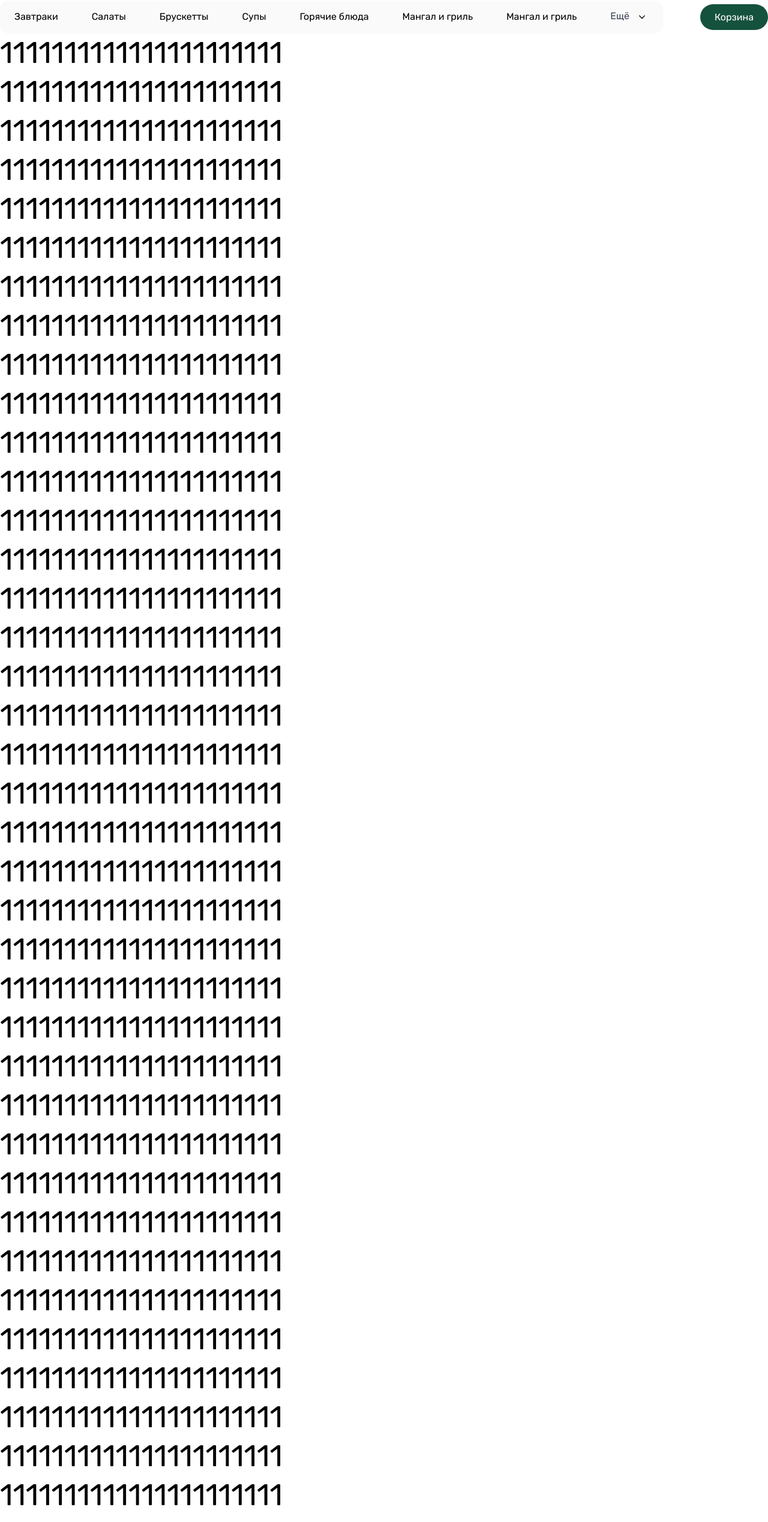
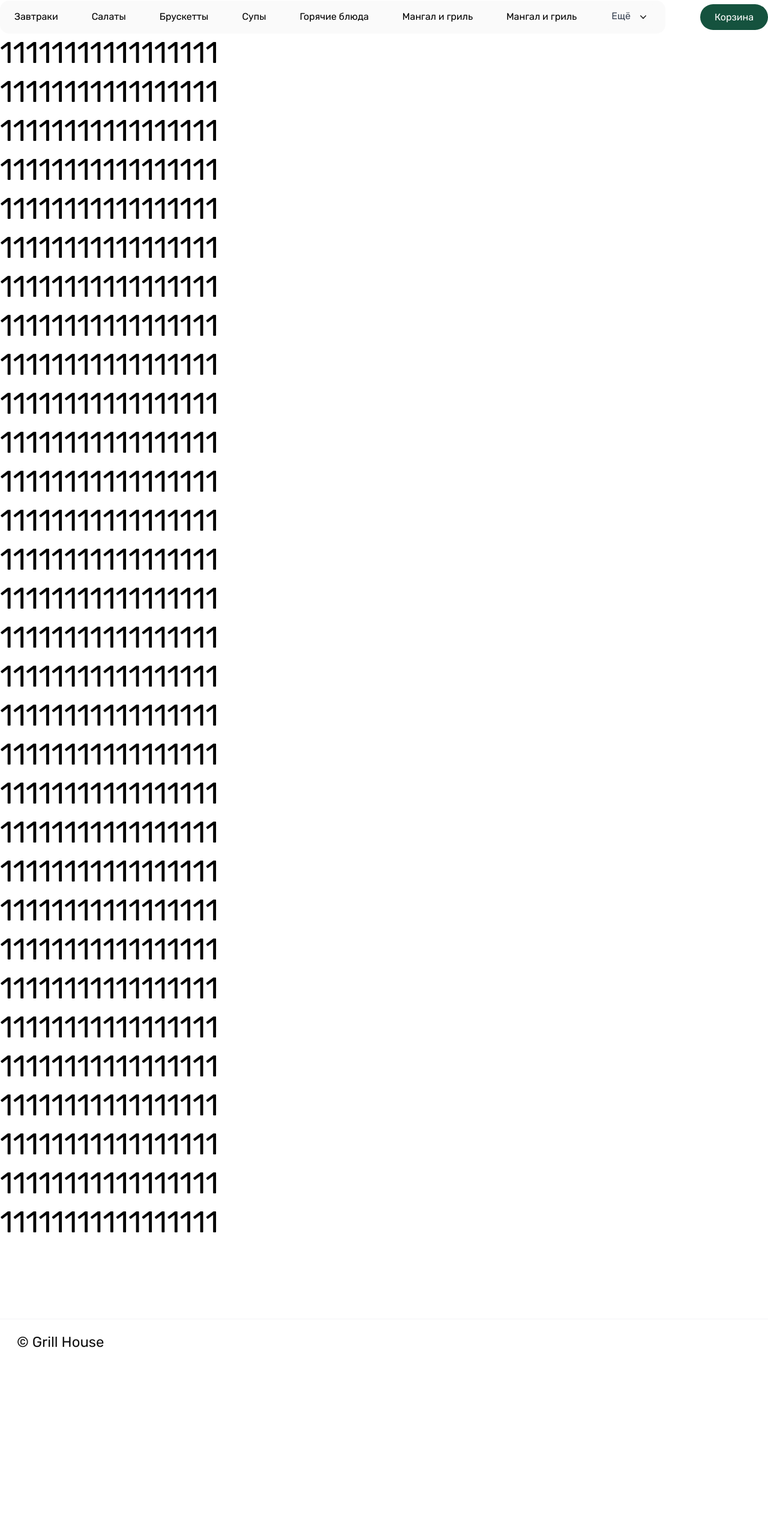
Before and after one commit to SedaMelkhi/grill-house, a Next.js app: page / in a window 1280 px wide. Shown: the part 200-2738 px from the top of the page at 60% size. After the commit the page ends 2475 px from the top, so only its background shows below. Built offline with nearby package versions, Linux system fonts and the light colour scheme.

Commit message:
fix: исправила  слайдер

```diff
--- a/app/components/homePage/menu.tsx
+++ b/app/components/homePage/menu.tsx
@@ -56,7 +56,7 @@ export const MenuWhile = () => {
         <div className="xl:flex  hidden justify-between items-center xl:w-[1300px] m-auto">
         <ul className="flex  justify-center items-center gap-2 rounded-[15px] h-[55px] bg-[#fafafa] transition-all duration-500 ease-in-out">
           {menu.slice(0, 7).map(({ id, name }) => (
-            <li className='pt-[13px] pr-[24px] pb-[13px] pl-[24px] hover:text-red hover:bg-white rounded-[15px]
+            <li className='py-[13px] px-[24px]  hover:text-red hover:bg-white rounded-[15px]
             hover:shadow-[0px_4px_4px_rgba(0,0,0,0.05)] active:shadow-xl transition-color transition-shadow duration-300 ease-in-out'
             key={id}>
               <Link href={`#`}>
@@ -69,7 +69,7 @@ export const MenuWhile = () => {
             onMouseLeave={() => setIsDropdownOpen(false)}>
             <button
               onClick={toggleDropdown}
-              className="flex gap-[10px] p-2 bg-[#fafafa] text-gray-700 rounded-md focus:outline-none"
+              className="flex gap-[10px] py-[10px] px-[10px] bg-[#fafafa] text-gray-700 rounded-md focus:outline-none"
             >
               {selectedOption || 'Ещё'}
               <Image
@@ -87,7 +87,7 @@ export const MenuWhile = () => {
                 {menu.slice(7, 10).map(({ id, name }) => (
             <div key={id}
                   onClick={() => handleOptionClick({name})}
-                  className="px-4 py-2 cursor-pointer rounded-[8px] hover:text-red hover:bg-white
+                  className="p-[10px] cursor-pointer rounded-[8px] hover:text-red hover:bg-white
             hover:shadow-[0px_4px_4px_rgba(0,0,0,0.05)]"
                 >
                   <Link href={`#`}>{name}</Link>
@@ -139,7 +139,7 @@ export const MenuMobile = () => {
     <div className={`flex xl:hidden h-[55px]   items-center
       ${isScrolled ? 'fixed z-10 bg-white top-0 ease-in-out shadow-lg' : 'transition-shadow duration-500 ease-in-out'}`}>
 
-      <div className="w-[98vw] rounded-[20px]  overflow-x-visible">
+      <div className="w-[100%] rounded-[20px]  overflow-x-visible">
         <Swiper
           slidesPerView='auto'
           spaceBetween={8}
@@ -161,46 +161,38 @@ export const MenuMobile = () => {
 
     </div>
     <div>
-      <h1 className="text-[50px]">1111111111111111111111</h1>
-      <h1 className="text-[50px]">1111111111111111111111</h1>
-      <h1 className="text-[50px]">1111111111111111111111</h1>
-      <h1 className="text-[50px]">1111111111111111111111</h1>
-      <h1 className="text-[50px]">1111111111111111111111</h1>
-      <h1 className="text-[50px]">1111111111111111111111</h1>
-      <h1 className="text-[50px]">1111111111111111111111</h1>
-      <h1 className="text-[50px]">1111111111111111111111</h1>
-      <h1 className="text-[50px]">1111111111111111111111</h1>
-      <h1 className="text-[50px]">1111111111111111111111</h1>
-      <h1 className="text-[50px]">1111111111111111111111</h1>
-      <h1 className="text-[50px]">1111111111111111111111</h1>
-      <h1 className="text-[50px]">1111111111111111111111</h1>
-      <h1 className="text-[50px]">1111111111111111111111</h1>
-      <h1 className="text-[50px]">1111111111111111111111</h1>
-      <h1 className="text-[50px]">1111111111111111111111</h1>
-      <h1 className="text-[50px]">1111111111111111111111</h1>
-      <h1 className="text-[50px]">1111111111111111111111</h1>
-      <h1 className="text-[50px]">1111111111111111111111</h1>
-      <h1 className="text-[50px]">1111111111111111111111</h1>
-      <h1 className="text-[50px]">1111111111111111111111</h1>
-      <h1 className="text-[50px]">1111111111111111111111</h1>
-      <h1 className="text-[50px]">1111111111111111111111</h1>
-      <h1 className="text-[50px]">1111111111111111111111</h1>
-      <h1 className="text-[50px]">1111111111111111111111</h1>
-      <h1 className="text-[50px]">1111111111111111111111</h1>
-      <h1 className="text-[50px]">1111111111111111111111</h1>
-      <h1 className="text-[50px]">1111111111111111111111</h1>
-      <h1 className="text-[50px]">1111111111111111111111</h1>
-      <h1 className="text-[50px]">1111111111111111111111</h1>
-      <h1 className="text-[50px]">1111111111111111111111</h1>
-      <h1 className="text-[50px]">1111111111111111111111</h1>
-      <h1 className="text-[50px]">1111111111111111111111</h1>
-      <h1 className="text-[50px]">1111111111111111111111</h1>
-      <h1 className="text-[50px]">1111111111111111111111</h1>
-      <h1 className="text-[50px]">1111111111111111111111</h1>
-      <h1 className="text-[50px]">1111111111111111111111</h1>
-      <h1 className="text-[50px]">1111111111111111111111</h1>
-      <h1 className="text-[50px]">1111111111111111111111</h1>
-      <h1 className="text-[50px]">1111111111111111111111</h1>
+      <h1 className="text-[50px]">11111111111111111</h1>
+      <h1 className="text-[50px]">11111111111111111</h1>
+      <h1 className="text-[50px]">11111111111111111</h1>
+      <h1 className="text-[50px]">11111111111111111</h1>
+      <h1 className="text-[50px]">11111111111111111</h1>
+      <h1 className="text-[50px]">11111111111111111</h1>
+      <h1 className="text-[50px]">11111111111111111</h1>
+      <h1 className="text-[50px]">11111111111111111</h1>
+      <h1 className="text-[50px]">11111111111111111</h1>
+      <h1 className="text-[50px]">11111111111111111</h1>
+      <h1 className="text-[50px]">11111111111111111</h1>
+      <h1 className="text-[50px]">11111111111111111</h1>
+      <h1 className="text-[50px]">11111111111111111</h1>
+      <h1 className="text-[50px]">11111111111111111</h1>
+      <h1 className="text-[50px]">11111111111111111</h1>
+      <h1 className="text-[50px]">11111111111111111</h1>
+      <h1 className="text-[50px]">11111111111111111</h1>
+      <h1 className="text-[50px]">11111111111111111</h1>
+      <h1 className="text-[50px]">11111111111111111</h1>
+      <h1 className="text-[50px]">11111111111111111</h1>
+      <h1 className="text-[50px]">11111111111111111</h1>
+      <h1 className="text-[50px]">11111111111111111</h1>
+      <h1 className="text-[50px]">11111111111111111</h1>
+      <h1 className="text-[50px]">11111111111111111</h1>
+      <h1 className="text-[50px]">11111111111111111</h1>
+      <h1 className="text-[50px]">11111111111111111</h1>
+      <h1 className="text-[50px]">11111111111111111</h1>
+      <h1 className="text-[50px]">11111111111111111</h1>
+      <h1 className="text-[50px]">11111111111111111</h1>
+      <h1 className="text-[50px]">11111111111111111</h1>
+      <h1 className="text-[50px]">11111111111111111</h1>
+
       </div>
     </div>
   );
```
